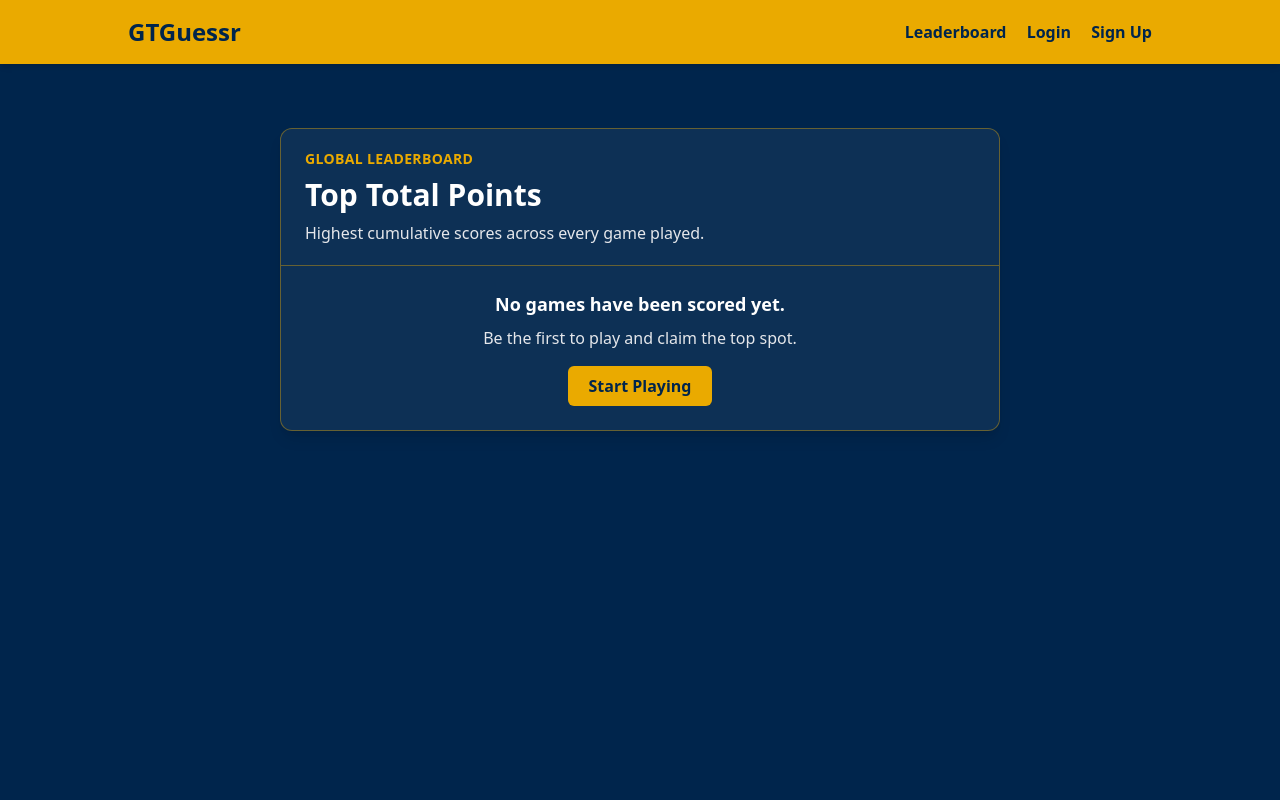
After one commit to wynnson/GTGuessr, a Django app: page /play/leaderboard/ in a window 1280 px wide. The commit adds this page. Run offline with Django 5.2, Linux system fonts and the light colour scheme; data that the repository does not hold is empty; some libraries are stand-ins or nearby versions.

Commit message:
leaderboard (#4)
leaderboard

```diff
--- a/GTGuessr/templates/base.html
+++ b/GTGuessr/templates/base.html
@@ -34,6 +34,7 @@
       </a>
 
       <div class="space-x-4">
+        <a href="{% url 'gameplay.leaderboard' %}" class="hover:underline">Leaderboard</a>
         {% if user.is_authenticated %}
           <a href="{% url 'accounts.logout' %}" class="hover:underline">Logout</a>
         {% else %}
--- /dev/null
+++ b/gameplay/templates/gameplay/leaderboard.html
@@ -0,0 +1,37 @@
+{% extends "base.html" %}
+{% block title %}Leaderboard{% endblock %}
+{% block content %}
+<div class="bg-white/5 border border-gtgold/40 rounded-xl shadow-lg">
+  <div class="px-6 py-5 border-b border-gtgold/40">
+    <p class="text-sm uppercase tracking-wide text-gtgold font-semibold">Global Leaderboard</p>
+    <h1 class="text-3xl font-bold text-white mt-2">Top Total Points</h1>
+    <p class="text-gray-200 mt-2">Highest cumulative scores across every game played.</p>
+  </div>
+
+  {% if leaderboard %}
+    <div class="grid grid-cols-12 px-6 py-3 text-xs font-semibold text-gtgold uppercase tracking-wide bg-white/5">
+      <div class="col-span-2">Rank</div>
+      <div class="col-span-6">Player</div>
+      <div class="col-span-2 text-right">Total Points</div>
+      <div class="col-span-2 text-right">Rounds</div>
+    </div>
+
+    <div class="divide-y divide-gtgold/30">
+      {% for player in leaderboard %}
+        <div class="grid grid-cols-12 items-center px-6 py-4 {% if user.is_authenticated and player.id == user.id %}bg-gtgold/10{% else %}bg-white/5{% endif %}">
+          <div class="col-span-2 text-gtgold font-semibold">#{{ forloop.counter }}</div>
+          <div class="col-span-6 font-semibold text-white">{{ player.username }}</div>
+          <div class="col-span-2 text-right text-white">{{ player.total_points|default:0 }} pts</div>
+          <div class="col-span-2 text-right text-gray-200">{{ player.rounds_played|default:0 }} {{ player.rounds_played|default:0|pluralize:"round,rounds" }}</div>
+        </div>
+      {% endfor %}
+    </div>
+  {% else %}
+    <div class="p-6 text-center text-gray-200">
+      <p class="text-lg font-semibold text-white">No games have been scored yet.</p>
+      <p class="mt-2">Be the first to play and claim the top spot.</p>
+      <a href="{% url 'gameplay.start' %}" class="inline-block mt-4 bg-gtgold text-gtblue px-5 py-2 rounded-md font-semibold hover:bg-yellow-400">Start Playing</a>
+    </div>
+  {% endif %}
+</div>
+{% endblock %}
--- a/gameplay/urls.py
+++ b/gameplay/urls.py
@@ -2,6 +2,7 @@ from django.urls import path
 from . import views
 
 urlpatterns = [
+    path("leaderboard/", views.leaderboard, name="gameplay.leaderboard"),
     path("start/", views.start_play, name="gameplay.start"),
     path("<int:challenge_id>/", views.play, name="gameplay.play"),
     path("result/<int:guess_id>/", views.result, name="gameplay.result"),
--- a/gameplay/views.py
+++ b/gameplay/views.py
@@ -1,5 +1,7 @@
 from math import radians, sin, cos, sqrt, atan2
 from django.conf import settings
+from django.contrib.auth import get_user_model
+from django.db.models import Count, Q, Sum
 from django.shortcuts import render, redirect, get_object_or_404
 from django.contrib.auth.decorators import login_required
 from challenges.models import Challenge, HiddenChallenge
@@ -106,3 +108,19 @@ def result(request, guess_id):
         "score": score,
         "mapbox_token": settings.MAPBOX_TOKEN,
     })
+
+
+def leaderboard(request):
+    User = get_user_model()
+    leaderboard_entries = (
+        User.objects.filter(guess__score__isnull=False)
+        .annotate(
+            total_points=Sum("guess__score", filter=Q(guess__score__isnull=False)),
+            rounds_played=Count("guess", filter=Q(guess__score__isnull=False)),
+        )
+        .order_by("-total_points", "username")[:10]
+    )
+
+    return render(request, "gameplay/leaderboard.html", {
+        "leaderboard": leaderboard_entries,
+    })
```
